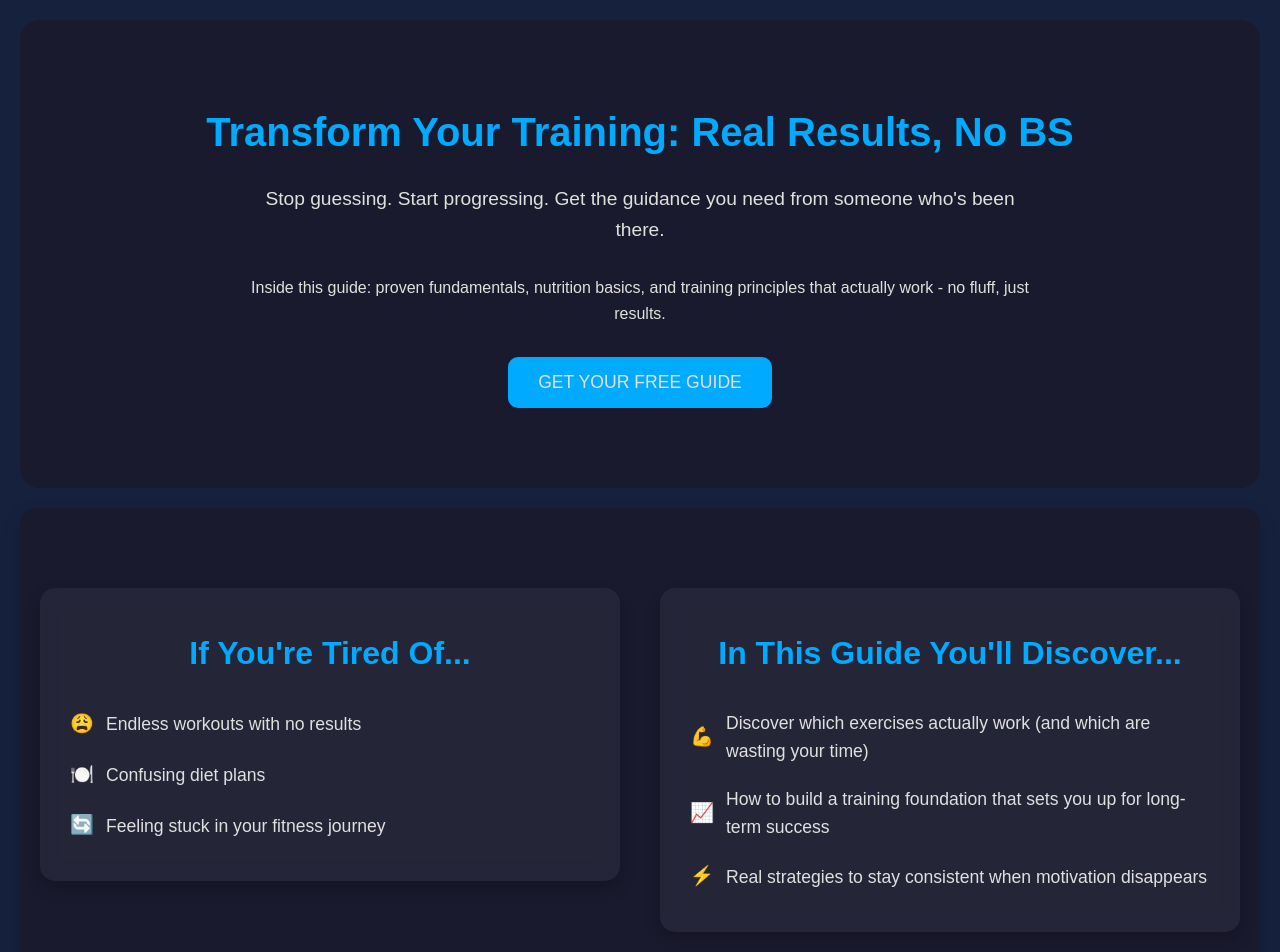
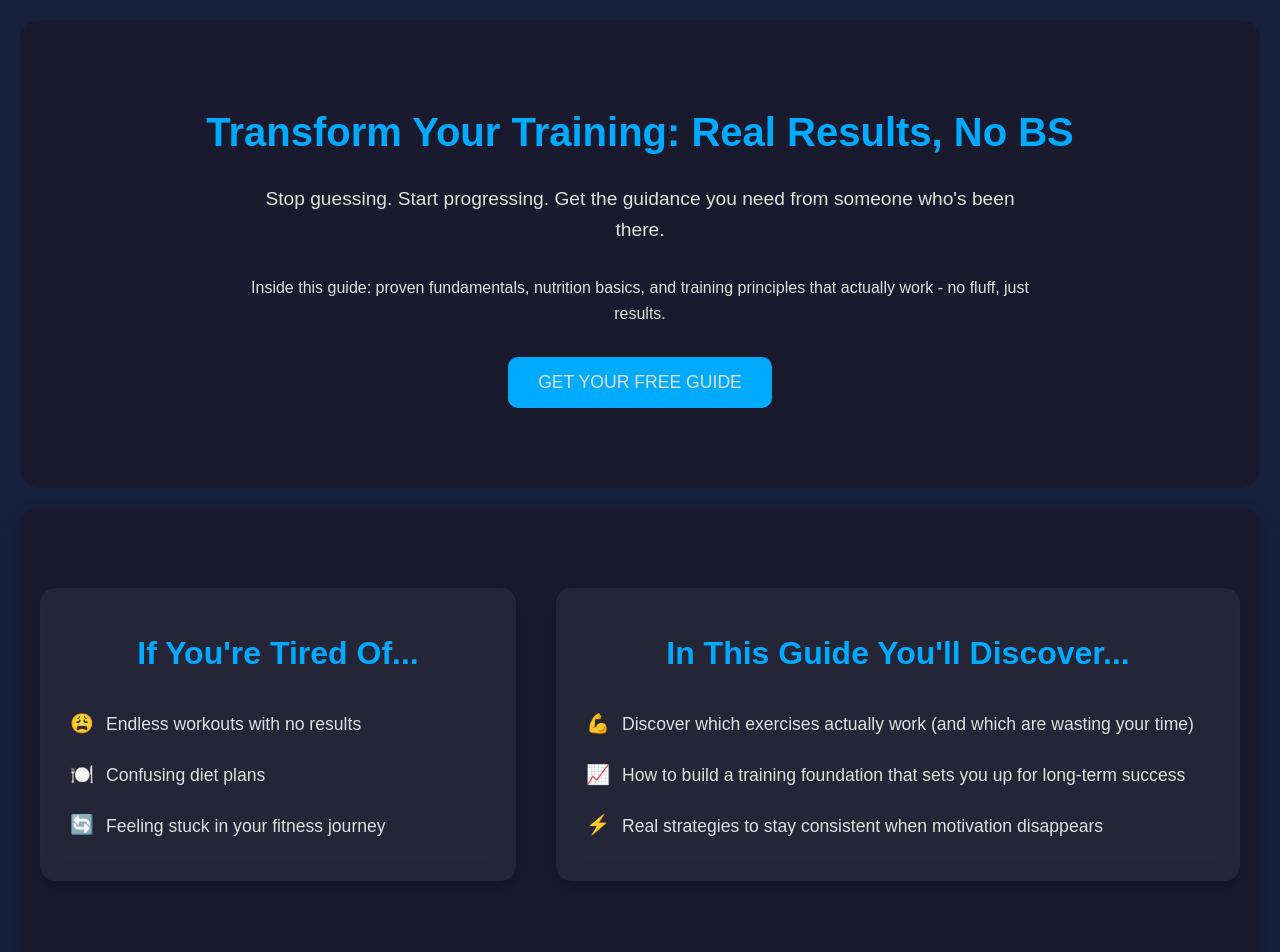
Before and after one commit to dsharpey/FJAkins, a plain HTML site: page index.html in a window 1280 px wide. Shown: the top 952 px of the page. Drawn offline with Linux system fonts and the light colour scheme.

Commit message:
Update index.html

```diff
--- a/index.html
+++ b/index.html
@@ -99,12 +99,22 @@ h1, h2, h3 {
     gap: 40px;
     max-width: 1200px;
     margin: 0 auto;
-    align-items: flex-start;
+    align-items: stretch; /* Makes both containers the same height */
 }
 
 /* Individual sections */
-.problem-section, .solution-section {
-    flex: 1;
+.problem-section {
+    flex: 0.8; /* Makes it 40% of the width instead of 50% */
+    background: rgba(255, 255, 255, 0.05);
+    padding: 40px 30px;
+    border-radius: 15px;
+    text-align: center;
+    box-shadow: 0 8px 16px rgba(0, 0, 0, 0.2);
+    backdrop-filter: blur(10px);
+}
+
+.solution-section {
+    flex: 1.2; /* Makes it 60% of the width instead of 50% */
     background: rgba(255, 255, 255, 0.05);
     padding: 40px 30px;
     border-radius: 15px;
```
